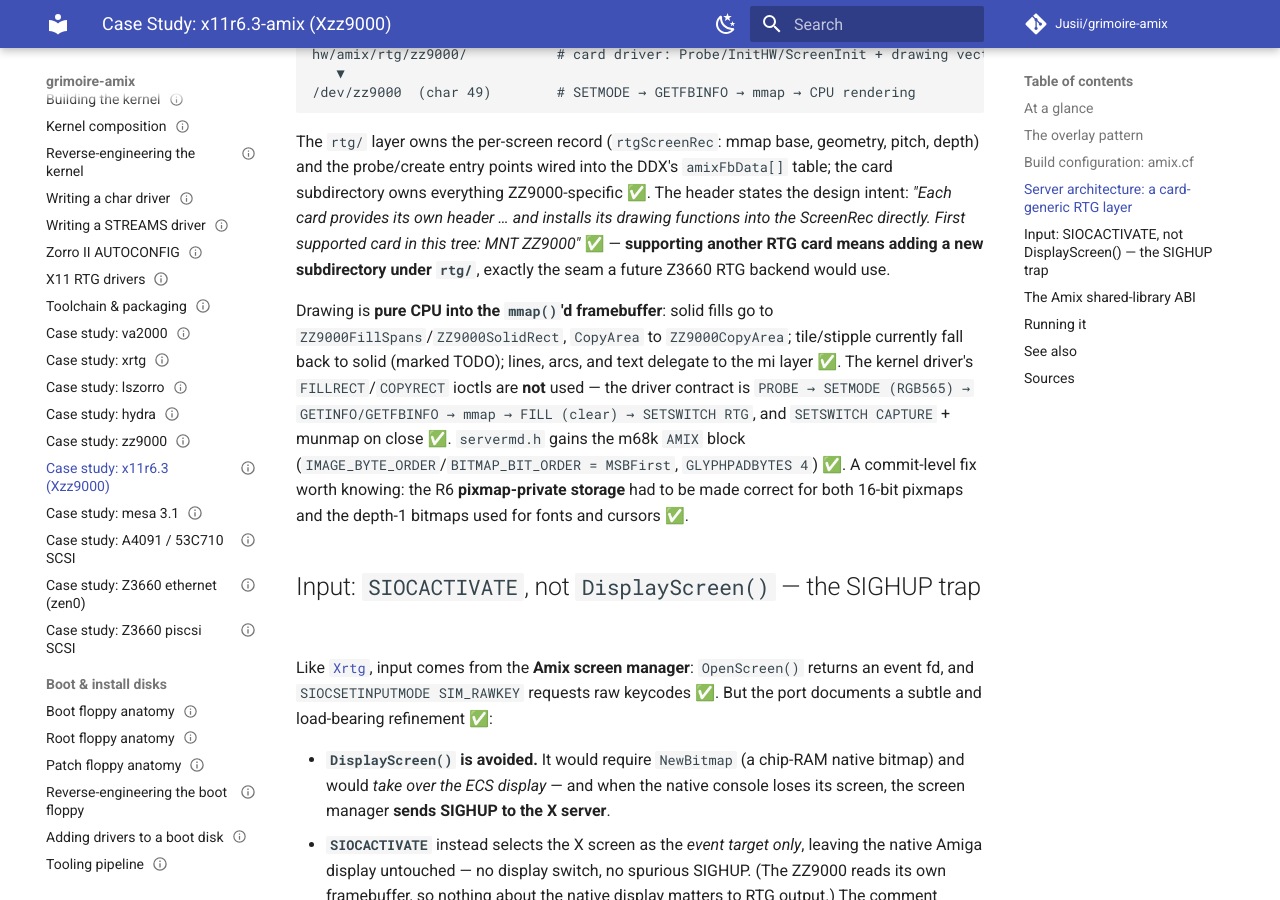
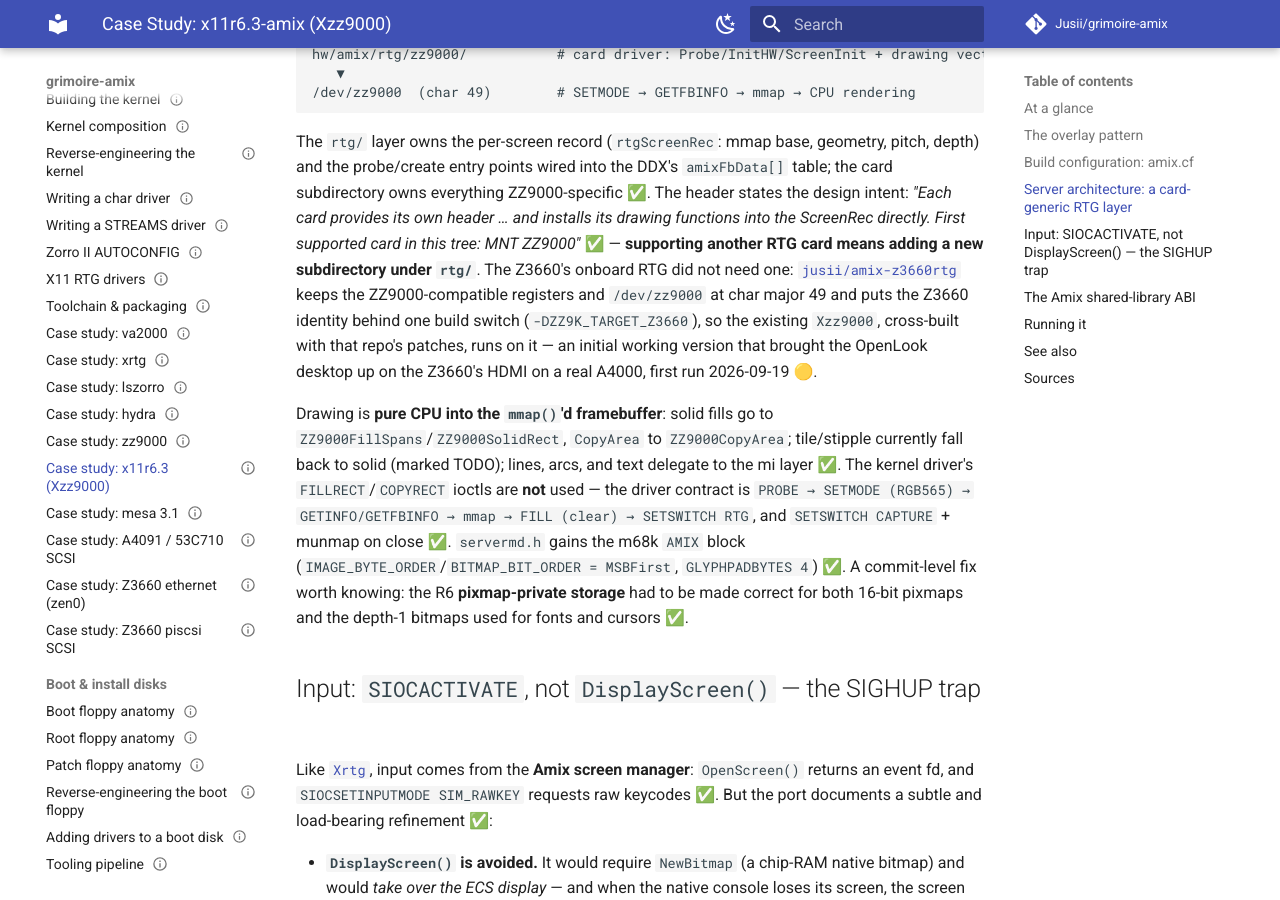
Before and after one commit to jusii/grimoire-amix, an MkDocs documentation site: the page built from docs/drivers/case-studies/x11r63-zz9000.md, in a window 1280 px wide and 900 px high, scrolled down 2886 px. Built offline with MkDocs 1.6.1 and Material for MkDocs 9.7.7, drawn with Linux system fonts in a browser that asks for light colours; comment, search, counter and statistics services are not loaded; some of the changed text lies outside the part shown.

Commit message:
case studies: stock-only module note; Z3660 RTG needs no new backend

```diff
--- a/docs/drivers/case-studies/x11r63-zz9000.md
+++ b/docs/drivers/case-studies/x11r63-zz9000.md
@@ -102,7 +102,11 @@
 everything ZZ9000-specific ✅. The header states the design intent: *"Each card provides its own
 header … and installs its drawing functions into the ScreenRec directly. First supported card in
 this tree: MNT ZZ9000"* ✅ — **supporting another RTG card means adding a new subdirectory under
-`rtg/`**, exactly the seam a future Z3660 RTG backend would use.
+`rtg/`**. The Z3660's onboard RTG did not need one: [`jusii/amix-z3660rtg`](https://github.com/jusii/amix-z3660rtg)
+keeps the ZZ9000-compatible registers and `/dev/zz9000` at char major 49 and puts the Z3660
+identity behind one build switch (`-DZZ9K_TARGET_Z3660`), so the existing `Xzz9000`, cross-built
+with that repo's patches, runs on it — an initial working version that brought the OpenLook
+desktop up on the Z3660's HDMI on a real A4000, first run 2026-09-19 🟡.
 
 Drawing is **pure CPU into the `mmap()`'d framebuffer**: solid fills go to
 `ZZ9000FillSpans`/`ZZ9000SolidRect`, `CopyArea` to `ZZ9000CopyArea`; tile/stipple currently fall
@@ -206,3 +210,4 @@
 - [`isoriano1968/x11r6.3-amix`](https://github.com/isoriano1968/x11r6.3-amix) — `README.md`, `PORT-FILES.md`, **`SHARED-LIBRARIES.md`** (the ABI), `install.sh` + `SOURCES.sha256`, `overlay/xc/config/cf/amix.{cf,rules}`, `overlay/xc/programs/Xserver/Imakefile` (the `Xzz9000` target), `hw/amix/` + `hw/amix/rtg/` + `hw/amix/rtg/zz9000/` source (rtgInit.c input/SIGHUP notes, zz9000hw.c driver contract), `config/util/{amix-shared-rebuild.sh,startXzz9000,xinitrc.zz9000}`.
 - [X.Org X11R6.3 archive](https://www.x.org/archive/X11R6.3/) — the pristine upstream sources `install.sh` fetches.
 - [`asokero/xrtg-amix`](https://github.com/asokero/xrtg-amix) / [`asokero/va2000-amix`](https://github.com/asokero/va2000-amix) — the X11R5/VA2000 predecessors the README credits.
+- [`jusii/amix-z3660rtg`](https://github.com/jusii/amix-z3660rtg) — `README.md` (the Z3660 target behind `-DZZ9K_TARGET_Z3660`, `/dev/zz9000` at major 49, the cross-built `Xzz9000` and its `x11/patches/`) and `docs/DEMO-RTG.md` (the 2026-09-19 OpenLook-on-HDMI record).
```
Also changed, not shown: docs/drivers/case-studies/va2000.md (+1 -1 lines).
